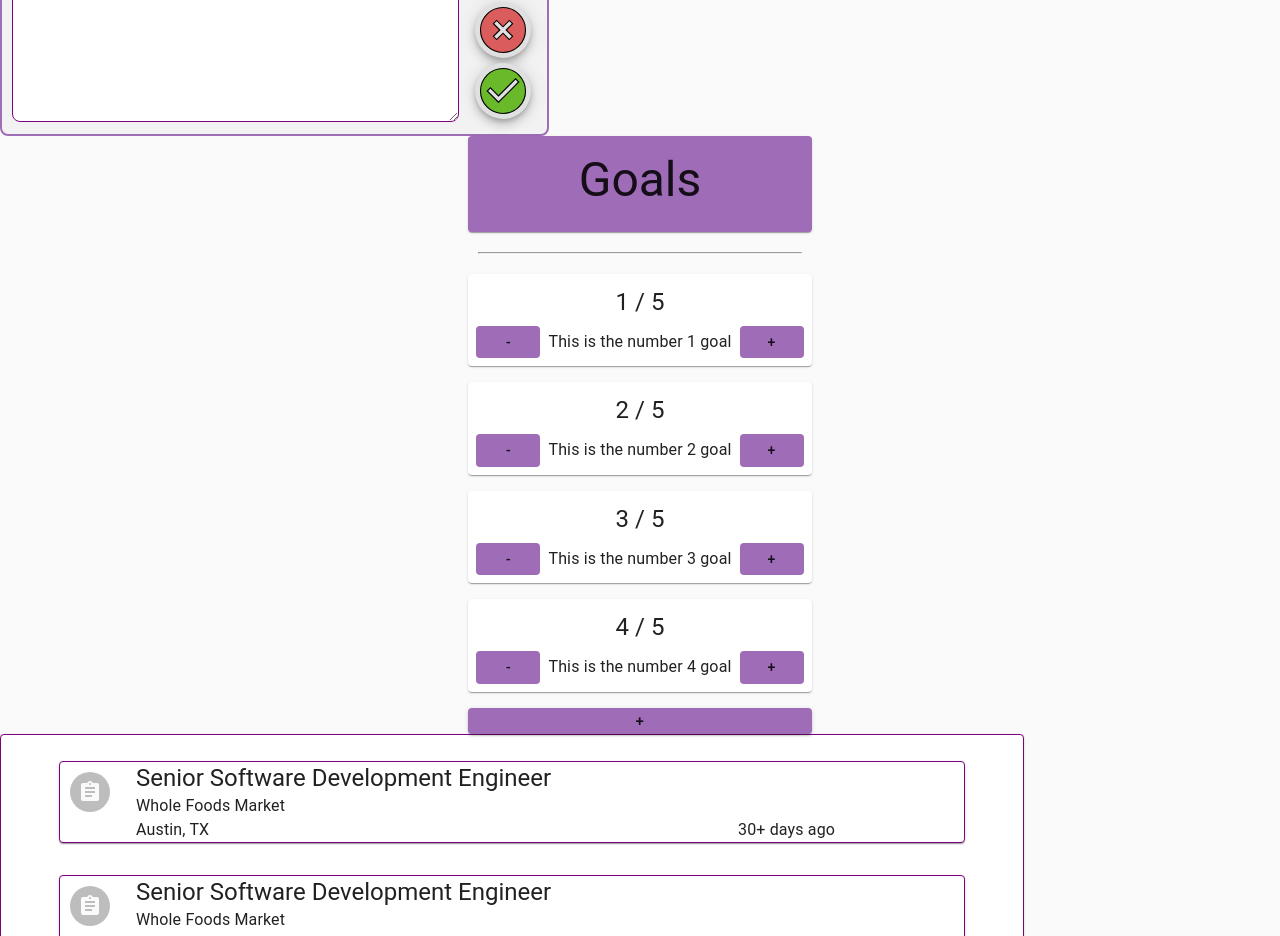
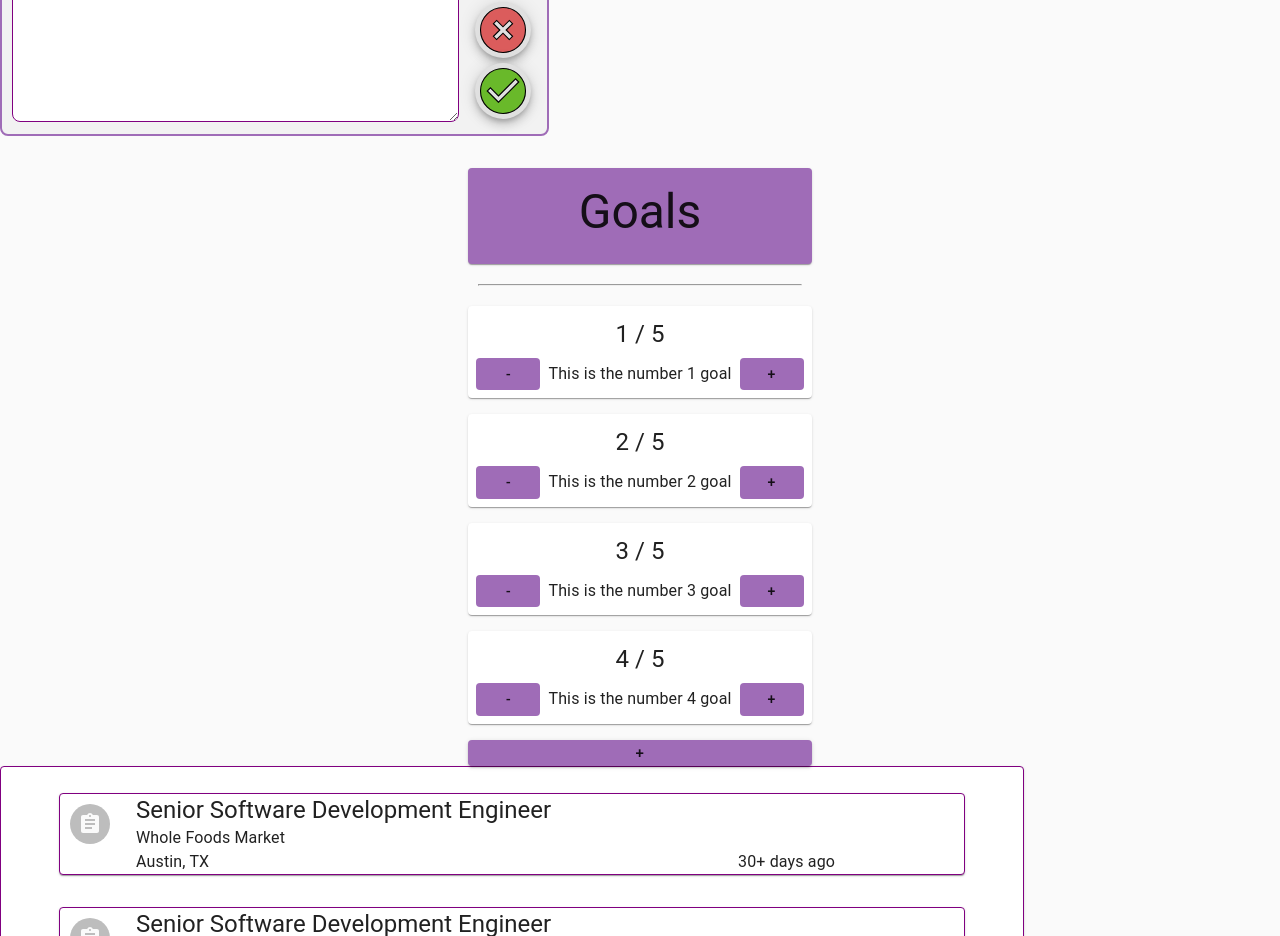
Before and after one commit to hratx-blue-ocean/Selous, a React app in the folder client/: page / in a window 1280 px wide. Shown: the part 1120-2056 px from the top of the page. Built offline with nearby package versions, Linux system fonts and the light colour scheme.

Commit message:
added styling

```diff
--- a/client/src/App.jsx
+++ b/client/src/App.jsx
@@ -45,8 +45,9 @@ export default function App() {
         ))} */}
       </ul>
       <WhatsNext />
-        <Box p={2}/>
-        <EditModal />
+      <Box p={2} />
+      <EditModal />
+      <Box p={2} />
       <Grid>
         <Grid
           container
```
